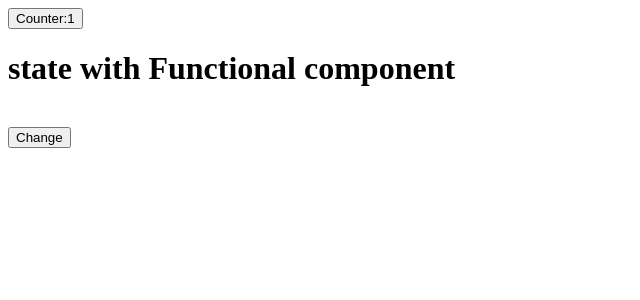
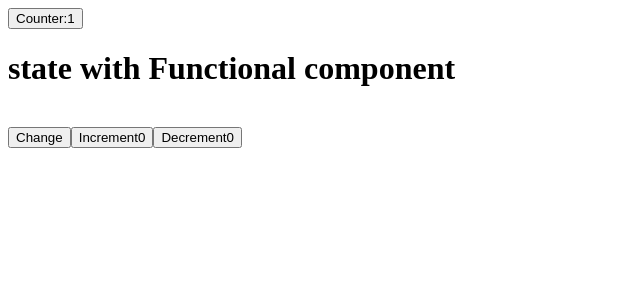
Before and after one commit to hussain-maaz/React-JS, a React (Create React App) app in the folder 01basicreact/: page / in a window 1280 px wide. Shown: the top 300 px of the page, without its empty margins (0-640 px from the left). Built offline with nearby package versions, Linux system fonts and the light colour scheme.

Commit message:
useEffect Hook

```diff
--- a/01basicreact/src/component/HookCounter.jsx
+++ b/01basicreact/src/component/HookCounter.jsx
@@ -1,18 +1,41 @@
-import React, { useState } from "react";
+import React, { useEffect, useState } from "react";
 function HookCounter() {
   const [titleName, setTitleName] = useState("state with Functional component");
-  const [counter, setCounter] = useState(1)
+  const [counter, setCounter] = useState(1);
+  const [count, setCount] = useState(0);
+  const [count1, setCount1] = useState(0);
 
-  const changleHandle = ()=>{
-    setTitleName("changing the state")
-    console.log(titleName)
-    setCounter(counter * 5)
-  }
+  const changleHandle = () => {
+    setTitleName("changing the state");
+    console.log(titleName);
+    setCounter(counter * 5);
+  };
+  const Increment = () => {
+    setCount(count + 1);
+    // uE()
+  };
+  const Decrement = () => {
+    setCount1(count1 - 1);
+    // uE();
+  };
+
+  //   const uE = function useEffect() {
+  //     console.log("useEffect invoked");
+  //   }
+
+  useEffect(() => {
+    console.log("useEffect invoked");
+  },[count1,counter]);
+
   return (
     <div>
       <button>Counter:{counter}</button>
-      <h1>{titleName}</h1><br></br>
+      {/* <button>Counter:{count}</button> */}
+      <h1>{titleName}</h1>
+      <br></br>
       <button onClick={changleHandle}>Change</button>
+      <button onClick={Increment}>Increment{count}</button>
+      <button onClick={Decrement}>Decrement{count1}</button>
     </div>
   );
 }
```
